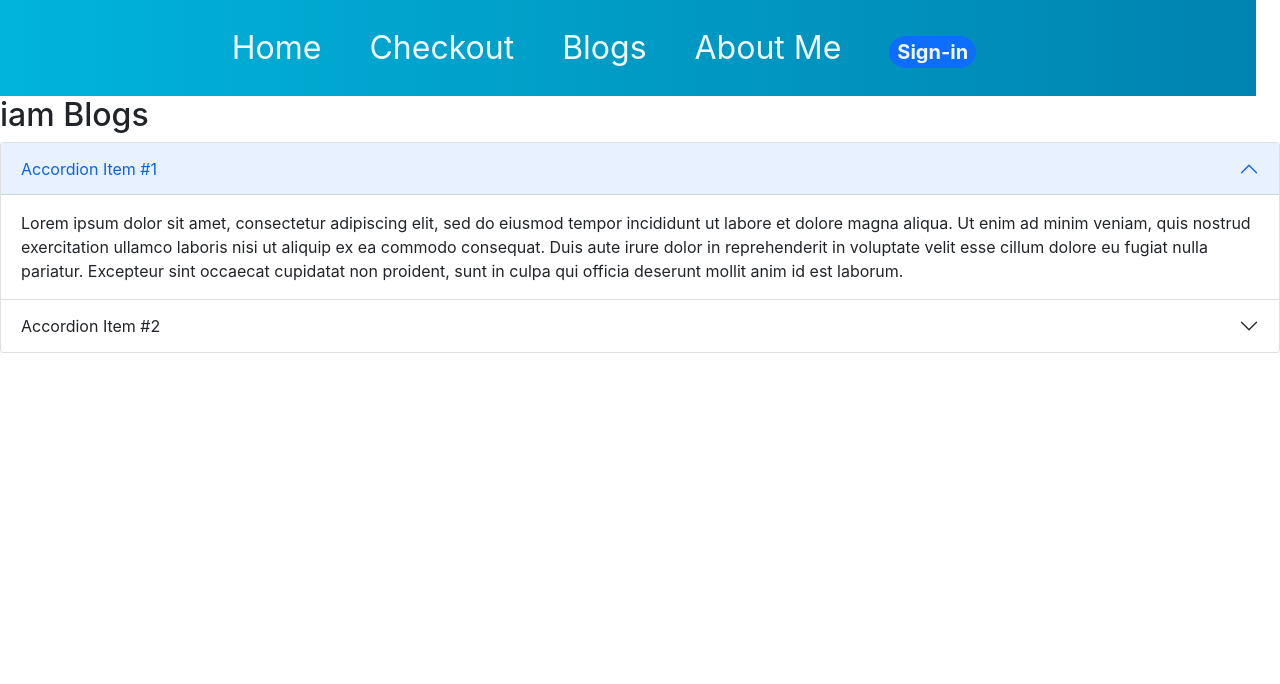
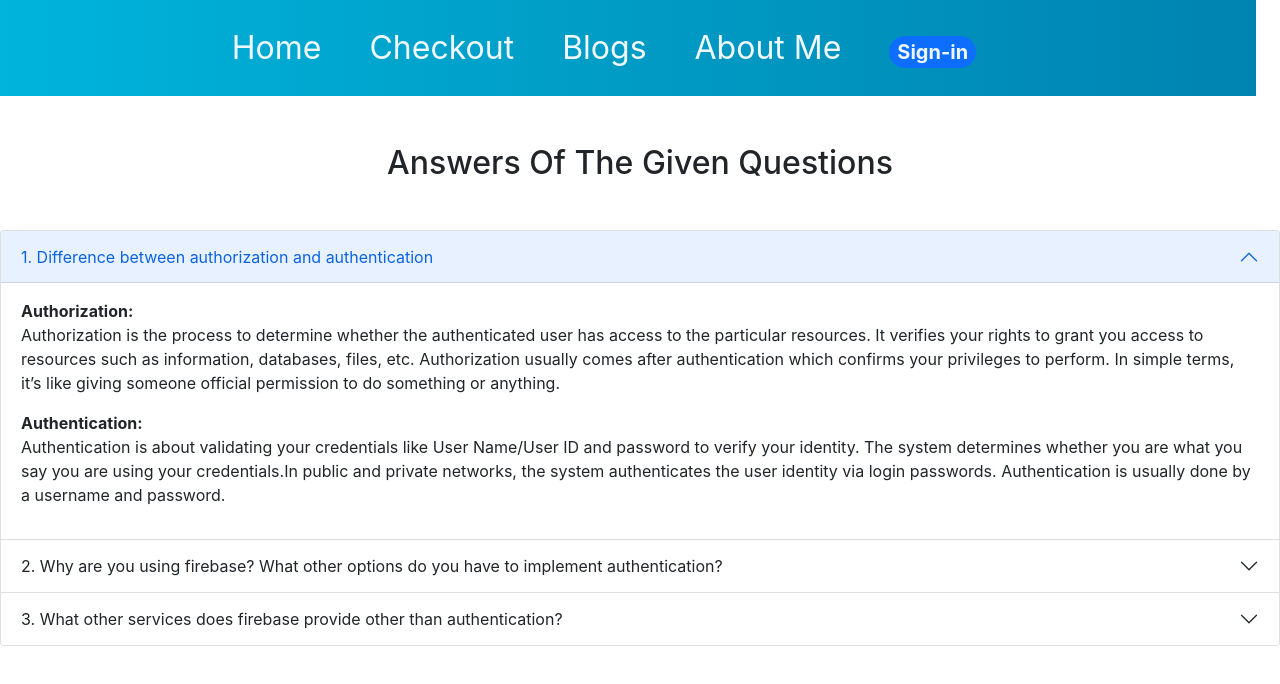
Before and after one commit to RohanSha05/-independent-service-provider, a React (Create React App) app: page /blogs in a window 1280 px wide. Shown: the top 684 px of the page. Built offline with nearby package versions, Linux system fonts and the light colour scheme; no server answers; the HTML template or start-up script is replaced by a standard one.

Commit message:
blogsEdited

```diff
--- a/src/components/Blogs/Blogs.js
+++ b/src/components/Blogs/Blogs.js
@@ -4,30 +4,32 @@ import { Accordion } from 'react-bootstrap';
 const Blogs = () => {
     return (
         <div>
-            <h2>iam Blogs</h2>
-            <Accordion defaultActiveKey="0">
+            <h2 className='text-center mt-5'>Answers Of The Given Questions</h2>
+            <Accordion defaultActiveKey="0" className='mt-5'>
                 <Accordion.Item eventKey="0">
-                    <Accordion.Header>Accordion Item #1</Accordion.Header>
+                    <Accordion.Header>1. Difference between authorization and authentication</Accordion.Header>
                     <Accordion.Body>
-                        Lorem ipsum dolor sit amet, consectetur adipiscing elit, sed do eiusmod
-                        tempor incididunt ut labore et dolore magna aliqua. Ut enim ad minim
-                        veniam, quis nostrud exercitation ullamco laboris nisi ut aliquip ex ea
-                        commodo consequat. Duis aute irure dolor in reprehenderit in voluptate
-                        velit esse cillum dolore eu fugiat nulla pariatur. Excepteur sint occaecat
-                        cupidatat non proident, sunt in culpa qui officia deserunt mollit anim id
-                        est laborum.
+                        <span className='fw-bolder'>Authorization:</span>
+                        <p>Authorization is the process to determine whether the authenticated user has access to the particular resources. It verifies your rights to grant you access to resources such as information, databases, files, etc. Authorization usually comes after authentication which confirms your privileges to perform. In simple terms, it’s like giving someone official permission to do something or anything.</p>
+                        <span className='fw-bolder'>Authentication:</span>
+                        <p>Authentication is about validating your credentials like User Name/User ID and password to verify your identity. The system determines whether you are what you say you are using your credentials.In public and private networks, the system authenticates the user identity via login passwords. Authentication is usually done by a username and password.</p>
                     </Accordion.Body>
                 </Accordion.Item>
                 <Accordion.Item eventKey="1">
-                    <Accordion.Header>Accordion Item #2</Accordion.Header>
+                    <Accordion.Header>2. Why are you using firebase? What other options do you have to implement authentication?</Accordion.Header>
                     <Accordion.Body>
-                        Lorem ipsum dolor sit amet, consectetur adipiscing elit, sed do eiusmod
-                        tempor incididunt ut labore et dolore magna aliqua. Ut enim ad minim
-                        veniam, quis nostrud exercitation ullamco laboris nisi ut aliquip ex ea
-                        commodo consequat. Duis aute irure dolor in reprehenderit in voluptate
-                        velit esse cillum dolore eu fugiat nulla pariatur. Excepteur sint occaecat
-                        cupidatat non proident, sunt in culpa qui officia deserunt mollit anim id
-                        est laborum.
+                        <p>Firebase Authentication makes it easier to get my users signed-in without having to understand the complexities behind implementing my own authentication system.Iam using firebase because
+                            Firebase Authentication aims to make building secure authentication systems easy, while improving the sign-in and onboarding experience for end users.</p>
+                        <p>There are some other options to implement authentication such as Parse, Back4App, AWS Amplify, Kuzzle, Couchbase, NativeScript and more.</p>
+
+                    </Accordion.Body>
+                </Accordion.Item>
+                <Accordion.Item eventKey="2">
+                    <Accordion.Header>3. What other services does firebase provide other than authentication?</Accordion.Header>
+                    <Accordion.Body>
+                        <p>Firebase supports authentication using passwords, phone numbers, popular federated identity providers like Google, Facebook and Twitter,Analytics.
+                            Cloud Messaging,Authentication,Realtime Database,Storage,Hosting,Remote Configuration,
+                            Test Lab. and more.</p>
                     </Accordion.Body>
                 </Accordion.Item>
             </Accordion>
```
